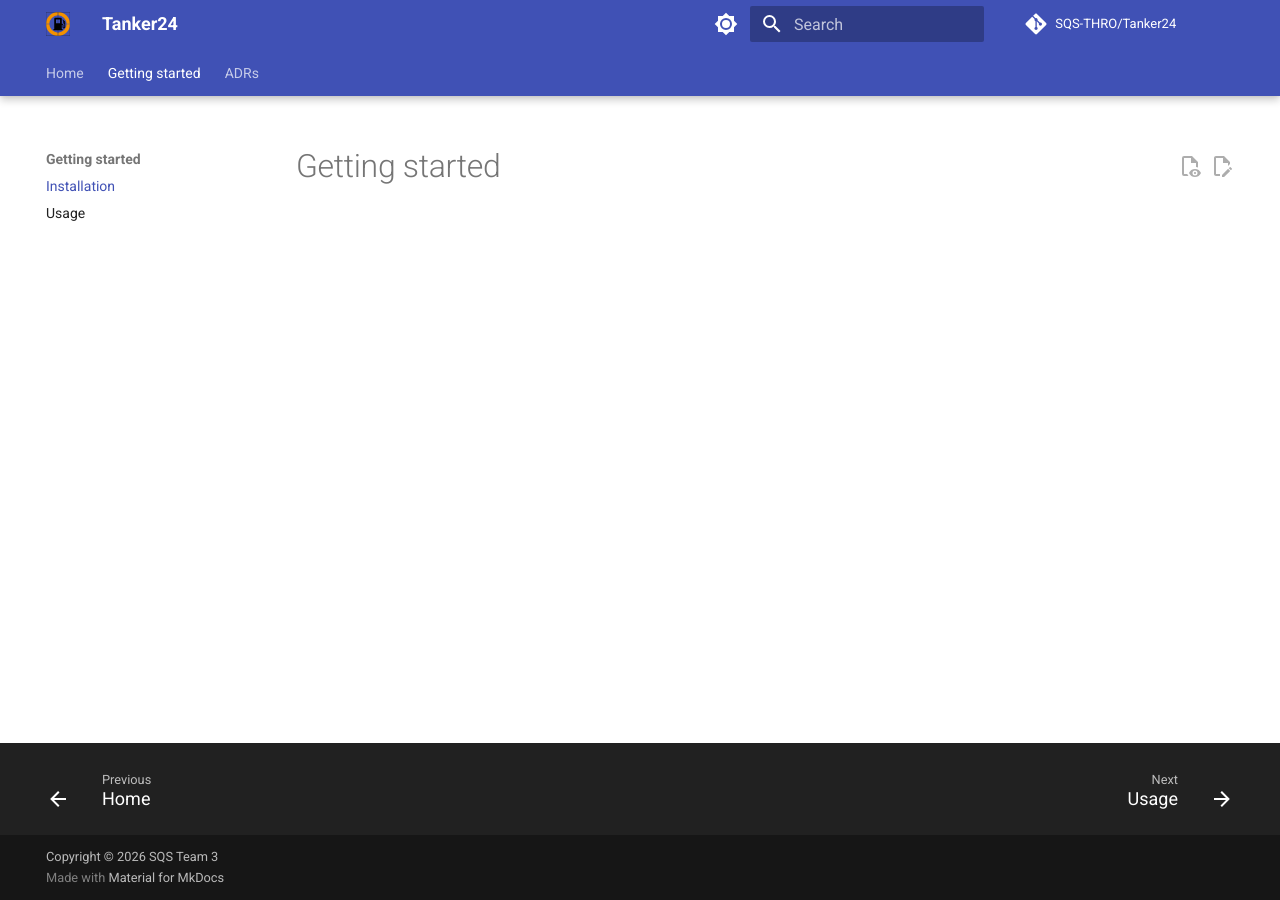
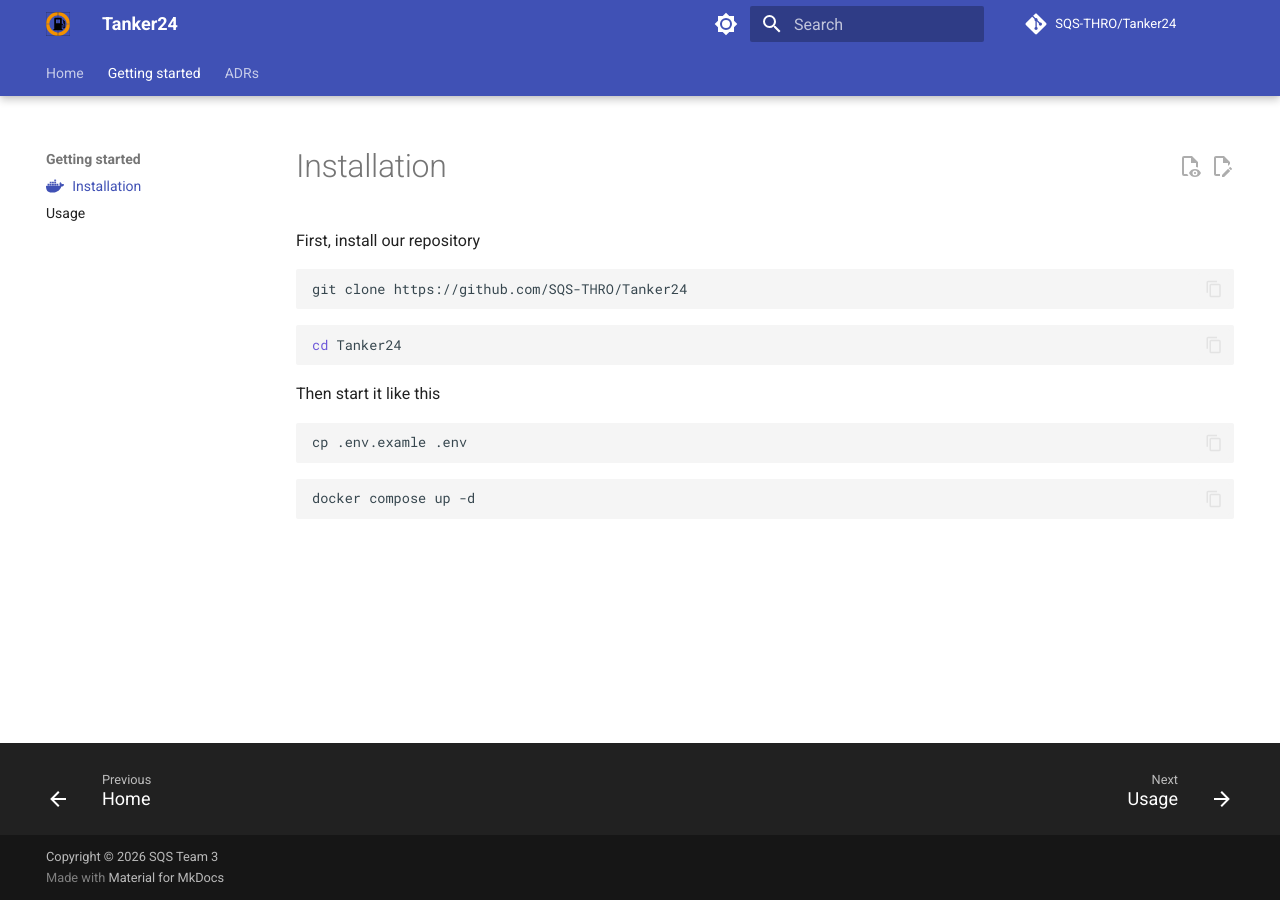
Before and after one commit to SQS-THRO/Tanker24, an MkDocs documentation site: the page built from docs/installation.md, in a window 1280 px wide. Built offline with MkDocs 1.6.1 and Material for MkDocs 9.7.7, drawn with Linux system fonts in a browser that asks for light colours; comment, search, counter and statistics services are not loaded.

Commit message:
Wrote a simple installation page

````diff
--- a/docs/installation.md
+++ b/docs/installation.md
@@ -1 +1,21 @@
-# Getting started
+---
+icon: simple/docker
+---
+
+# Installation
+
+First, install our repository
+```bash
+git clone https://github.com/SQS-THRO/Tanker24
+```
+```bash
+cd Tanker24
+```
+
+Then start it like this
+```bash
+cp .env.examle .env
+```
+```bash
+docker compose up -d
+```
````
